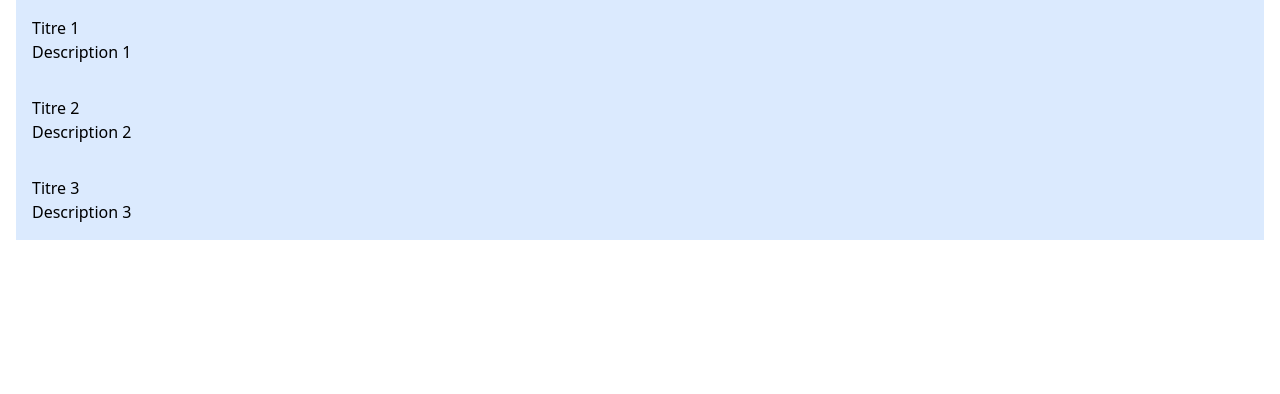
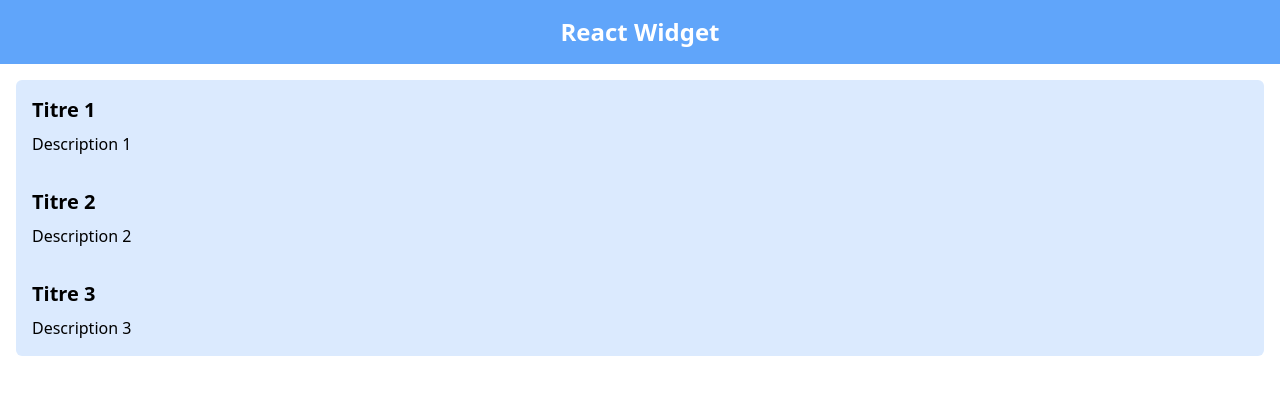
Before and after one commit to ArcanumLibella/react-tailwindcss-widget, a React (Create React App) app: page / in a window 1280 px wide. Shown: the top 394 px of the page. Built offline with nearby package versions, Linux system fonts and the light colour scheme.

Commit message:
feat(header): Create and style header

```diff
--- a/src/App.js
+++ b/src/App.js
@@ -1,4 +1,5 @@
 import Accordion from "./components/Accordion";
+import Header from "./layouts/Header";
 
 const items = [
   {
@@ -17,8 +18,11 @@ const items = [
 
 function App() {
   return (
-    <div className="App container mx-auto px-4">
-      <Accordion items={items}/>
+    <div className="App container mx-auto font-sans">
+      <Header/>
+      <main className="p-4">
+        <Accordion items={items}/>
+      </main>
     </div>
   );
 }
--- a/src/components/Accordion.js
+++ b/src/components/Accordion.js
@@ -4,13 +4,13 @@ export default function Accordion({items}) {
     const renderedItems = items.map((item, index) => {
         return (
             <div key={index} className="p-4 bg-blue-100">
-                <h3 className="">{item.title}</h3>
-                <p className="">{item.description}</p>
+                <h3 className="mb-2 text-xl font-bold">{item.title}</h3>
+                <p className="text-base">{item.description}</p>
             </div>
         )
     })
     return (
-        <div>
+        <div className="rounded-md overflow-hidden">
             <h1>{renderedItems}</h1>
         </div>
     )
--- /dev/null
+++ b/src/layouts/Header.js
@@ -0,0 +1,9 @@
+import React from 'react'
+
+export default function Header() {
+    return (
+        <header className="p-4 text-2xl font-black text-center bg-blue-400 text-white">
+            React Widget
+        </header>
+    )
+}
```
